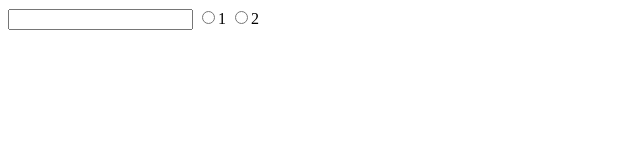
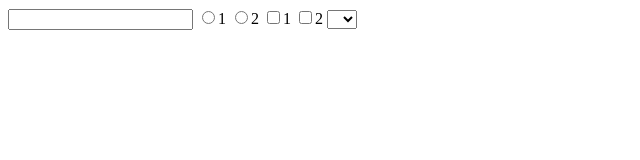
Before and after one commit to kototap/JS-practice, a plain HTML site: page input_event.html in a window 1280 px wide. Shown: the full height of the page, 0-640 px from the left. Drawn offline with Linux system fonts and the light colour scheme.

Commit message:
inputイベント

```diff
--- a/input_event.html
+++ b/input_event.html
@@ -7,6 +7,14 @@
     <input type="text">
     <input type="radio" name="radio" value="1" class="radio">1
     <input type="radio" name="radio" value="2" class="radio">2
+    <input type="checkbox" name="checkbox[]" value="1" class="checkbox">1
+    <input type="checkbox" name="checkbox[]" value="2" class="checkbox">2
+    <select class="select">
+      <option value=""></option>
+      <option value="1">1</option>
+      <option value="2">2</option>
+    </select>
+
     <script src="input_event.js"></script>
   </body>
 </html>
--- a/input_event.js
+++ b/input_event.js
@@ -11,3 +11,17 @@
     console.log(`${value}がチェックされました。`);
   });
 }
+
+const checkboxes = document.querySelectorAll('.checkbox');
+for (let checkbox of checkboxes) {
+  checkbox.addEventListener('input', function(event) {
+    const value = event.currentTarget.value;
+    console.log(`${value}がチェックされました。`);
+  });
+}
+
+const select = document.querySelector('.select');
+select.addEventListener('input', function(event) {
+  const value = event.currentTarget.value;
+  console.log(`${value}が選択されました`)
+})
```
Also changed, not shown: key_event.html (added), key_event.js (added).
